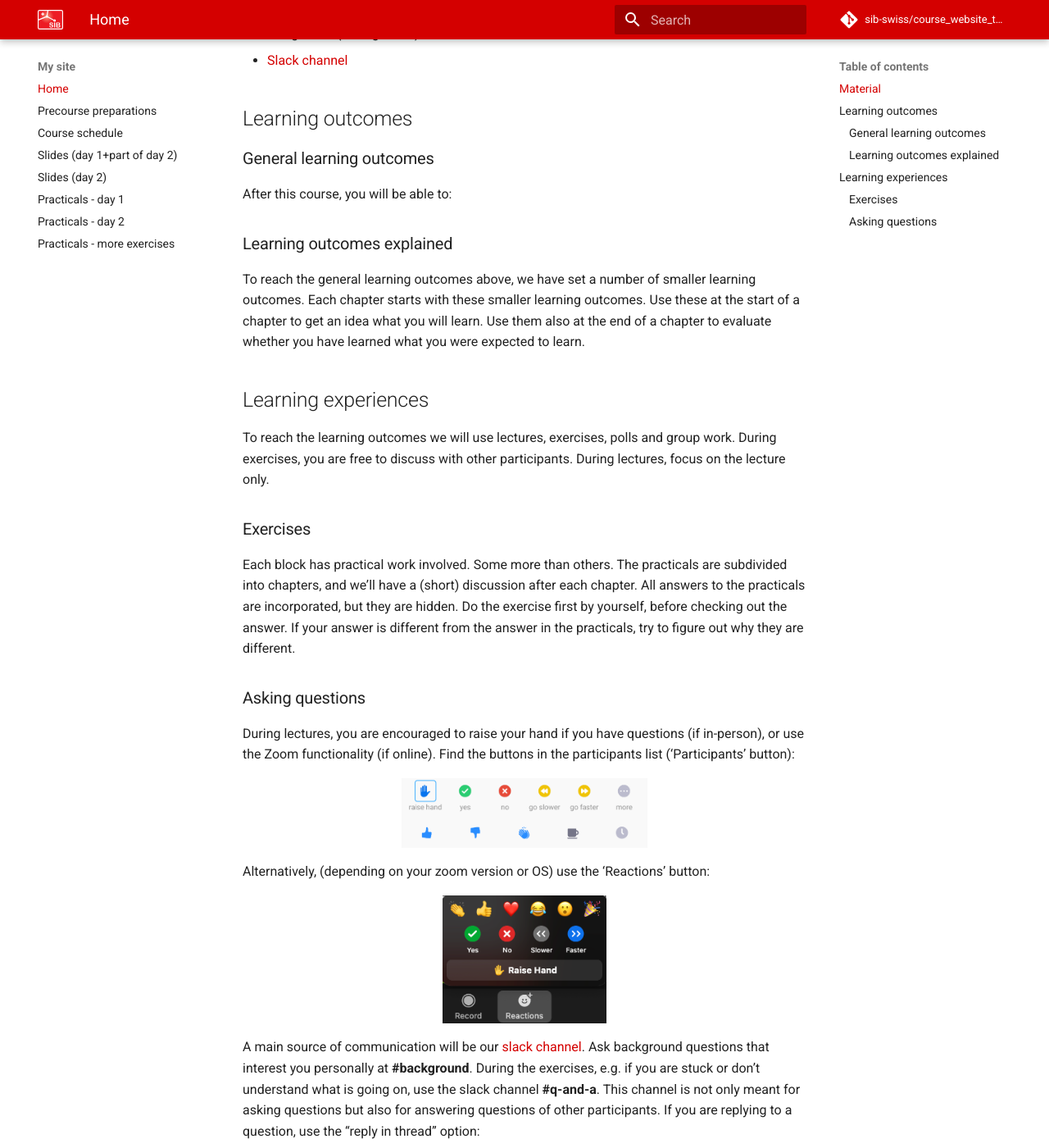
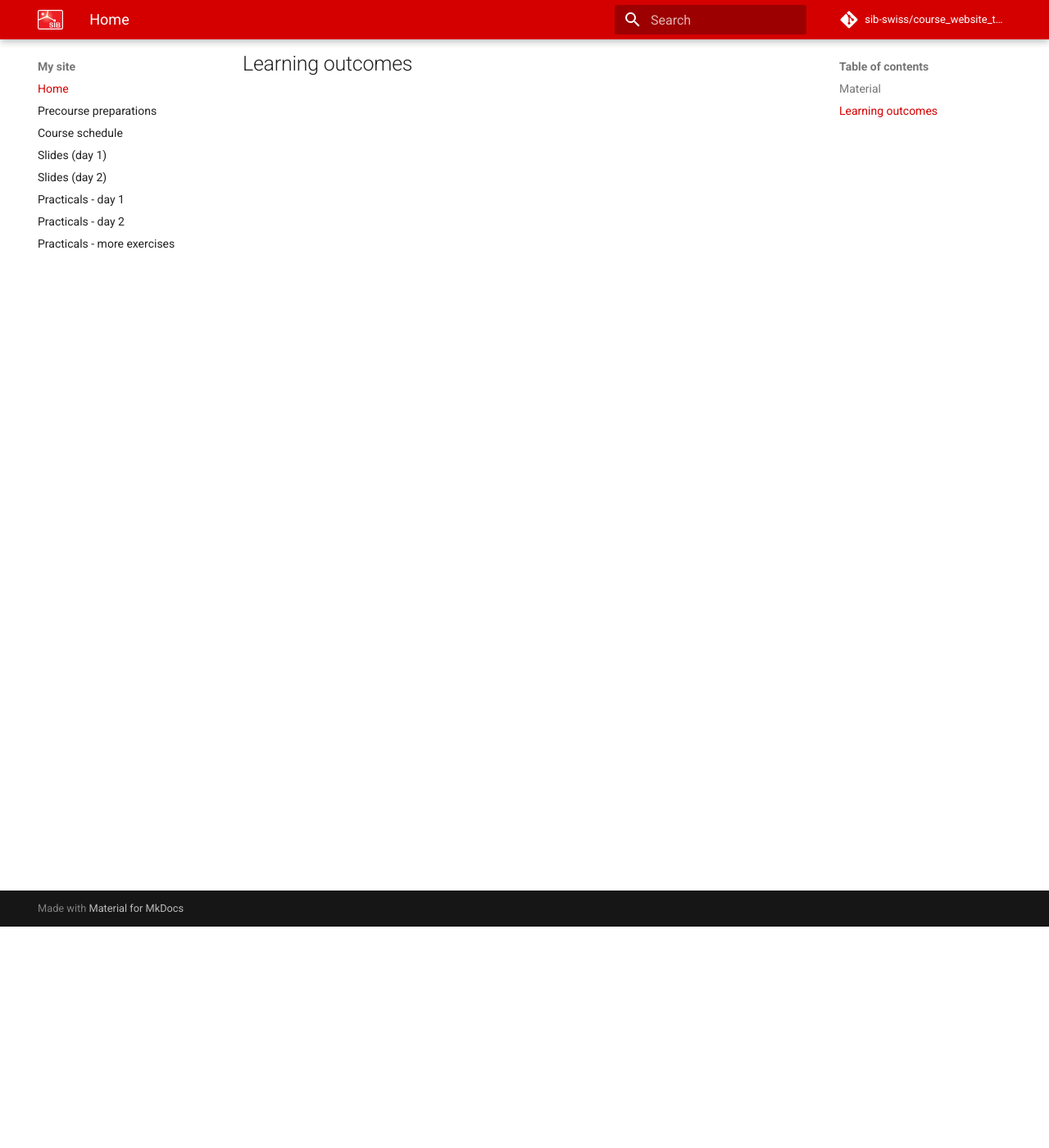
Before and after one commit to sib-swiss/advanced-r-training, an MkDocs documentation site: the page built from docs/index.md, in a window 1280 px wide and 1400 px high, scrolled down 270 px. Shown: the whole window at 82% size. Built offline with MkDocs 1.6.1 and Material for MkDocs 9.7.7, drawn with Linux system fonts in a browser that asks for light colours; comment, search, counter and statistics services are not loaded; some of the changed text lies outside the part shown.

Commit message:
more info

```diff
--- a/docs/index.md
+++ b/docs/index.md
@@ -3,51 +3,6 @@
 ## Material
 
 * This website
-* Zoom meeting (through mail)
-* Google doc (through mail)
-* [Slack channel](https://slack.com)
+* [Google doc](https://sibcloud-my.sharepoint.com/:w:/g/personal/patricia_palagi_sib_swiss/ES6FOXcRfaxLkDjpKx5DIeYBczLWAo9MPGlgFJZVZESUPQ?e=9mhXIx)
 
 ## Learning outcomes
-
-### General learning outcomes
-
-After this course, you will be able to:
-
-### Learning outcomes explained
-
-To reach the general learning outcomes above, we have set a number of smaller learning outcomes. Each chapter starts with these smaller learning outcomes. Use these at the start of a chapter to get an idea what you will learn. Use them also at the end of a chapter to evaluate whether you have learned what you were expected to learn.
-
-## Learning experiences
-
-To reach the learning outcomes we will use lectures, exercises, polls and group work. During exercises, you are free to discuss with other participants. During lectures, focus on the lecture only.
-
-### Exercises
-
-Each block has practical work involved. Some more than others. The practicals are subdivided into chapters, and we'll have a (short) discussion after each chapter. All answers to the practicals are incorporated, but they are hidden. Do the exercise first by yourself, before checking out the answer. If your answer is different from the answer in the practicals, try to figure out why they are different.
-
-### Asking questions
-During lectures, you are encouraged to raise your hand if you have questions (if in-person), or use the Zoom functionality (if online). Find the buttons in the participants list ('Participants' button):
-
-<figure>
-  <img src="assets/images/zoom_icons.png" width="300"/>
-</figure>
-
-Alternatively, (depending on your zoom version or OS) use the 'Reactions' button:
-
-<figure>
-  <img src="assets/images/reactions_zoom.png" width="200"/>
-</figure>
-
-A main source of communication will be our [slack channel](https://www.slack.com). Ask background questions that interest you personally at **#background**. During the exercises, e.g. if you are stuck or don't understand what is going on, use the slack channel **#q-and-a**.  This channel is not only meant for asking questions but also for answering questions of other participants. If you are replying to a question, use the "reply in thread" option:
-
-<figure>
-  <img src="assets/images/reply_in_thread.png" width="350"/>
-</figure>
-
-The teacher will review the answers, and add/modify if necessary. If you're really stuck and need specific tutor support, write the teachers or helpers personally.
-
-**To summarise:**
-
-* During lectures: raise hand/zoom functionality
-* Personal interest questions: **#background**
-* During exercises: **\#q-and-a** on slack
--- a/mkdocs.yml
+++ b/mkdocs.yml
@@ -3,7 +3,7 @@
     - Home: index.md
     - Precourse preparations: precourse.md
     - Course schedule: course_schedule.md
-    - Slides (day 1+part of day 2): slides_1.md
+    - Slides (day 1): slides_1.md
     - Slides (day 2): slides_2.md
     - Practicals - day 1: practicals_day_1.md
     - Practicals - day 2: practicals_day_2.md
```
Also changed, not shown: docs/precourse.md (+19 -13 lines).
